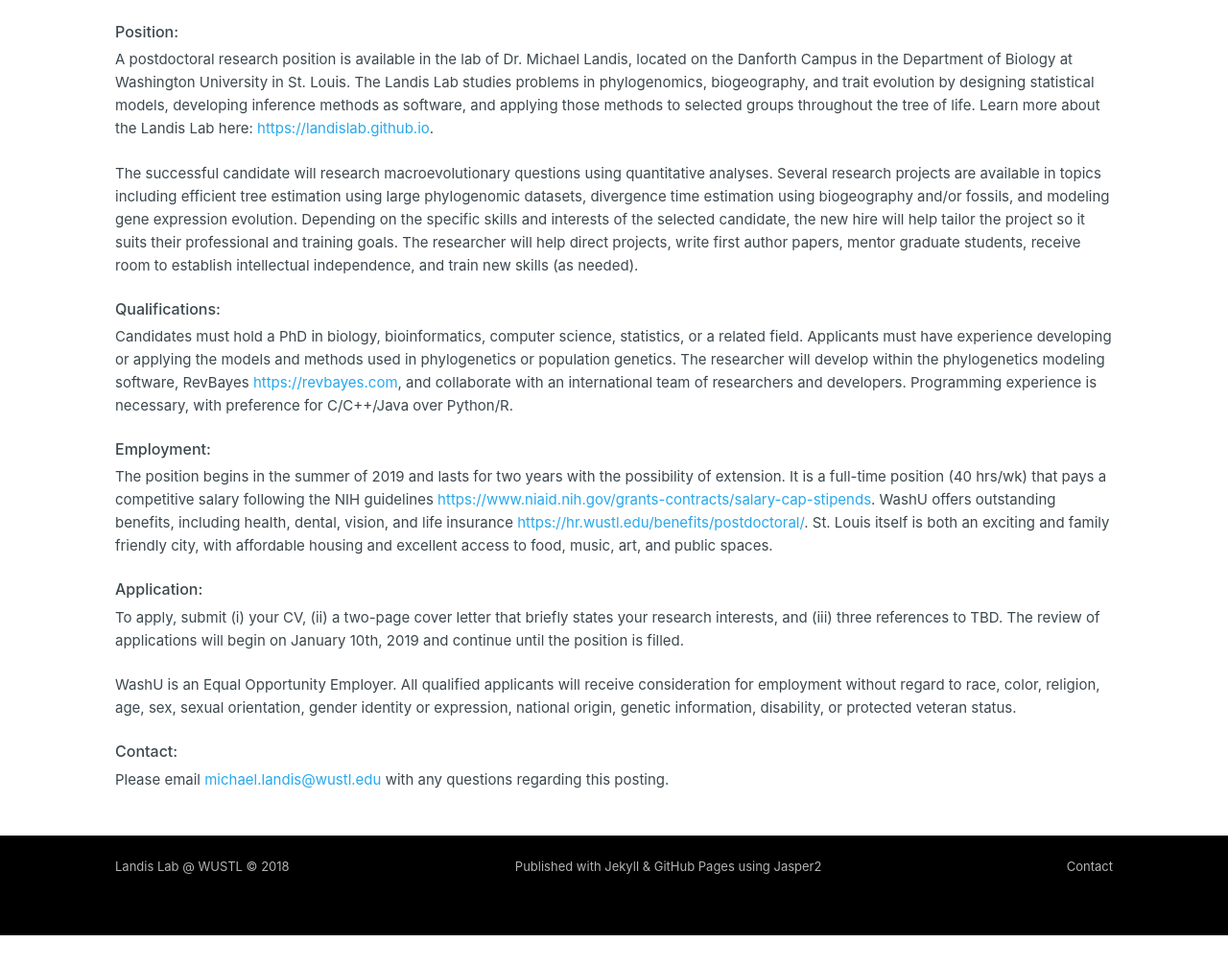
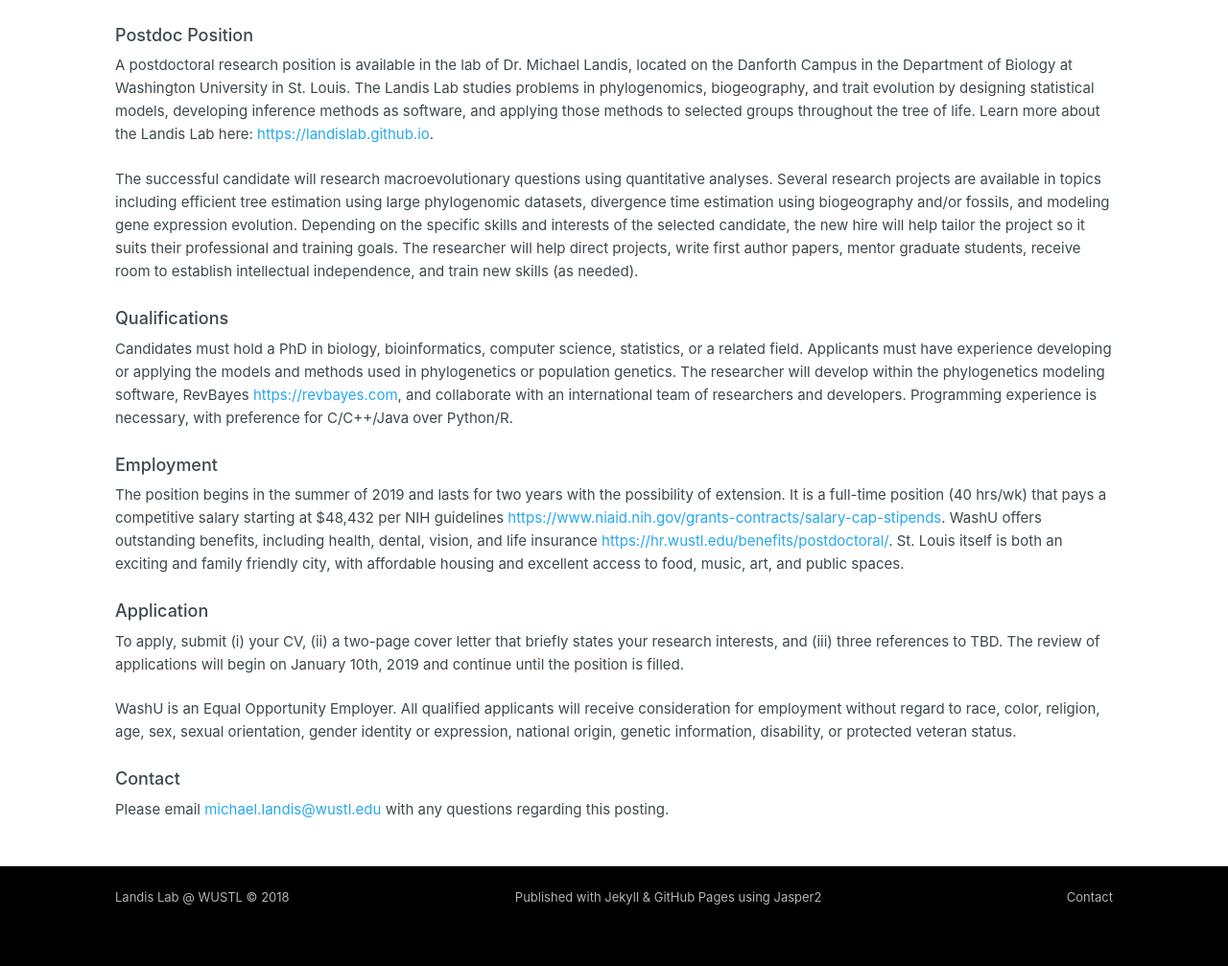
Before and after one commit to landislab/landislab.github.io, a Jekyll site: the page built from people/postdoc_position.md, in a window 1280 px wide. Shown: the part 255-1262 px from the top of the page at 96% size. Built offline with Jekyll 4.4.1, drawn with Linux system fonts in a browser that asks for light colours; nearby versions of some CDN libraries; before the commit the page ends 1230 px from its top, so only the background shows below that.

Commit message:
improved people page

```diff
--- a/_data/people.yml
+++ b/_data/people.yml
@@ -22,11 +22,11 @@
   github: False
   bitbucket: False
   cv: False
-  bio: Position available starting Summer 2019. Details are <a href="postdoc_position">here</a>. Contact <a href="mailto:michael.landis@wustl.edu">Michael</a> with questions.
+  bio: Position available starting Summer 2019. Details are <a href="postdoc_position">here</a>. <a href="mailto:michael.landis@wustl.edu">Contact</a> with questions if interested.
 
 phd_student:
   username: phd_student
-  name: (open position)
+  name:  (open position)
   position: PhD Student
   picture: phd_student.jpg
   url: False #mlandis.github.io
@@ -35,4 +35,4 @@
   github: False
   bitbucket: False
   cv: False
-  bio: Position available starting Summer 2019. Details are not yet available, but contact <a href="mailto:michael.landis@wustl.edu">Michael</a> with questions if interested.
+  bio: Position available starting Fall 2019. Details are <a href="phd_student_position">here</a>. <a href="mailto:michael.landis@wustl.edu">Contact</a> with questions if interested.
--- a/people/postdoc_position.md
+++ b/people/postdoc_position.md
@@ -6,21 +6,21 @@
 class: 'home-template'
 ---
 
-#### Position:
+### Postdoc Position
 A postdoctoral research position is available in the lab of Dr. Michael Landis, located on the Danforth Campus in the Department of Biology at Washington University in St. Louis. The Landis Lab studies problems in phylogenomics, biogeography, and trait evolution by designing statistical models, developing inference methods as software, and applying those methods to selected groups throughout the tree of life. Learn more about the Landis Lab here: <https://landislab.github.io>.
 
 The successful candidate will research macroevolutionary questions using quantitative analyses. Several research projects are available in topics including efficient tree estimation using large phylogenomic datasets, divergence time estimation using biogeography and/or fossils, and modeling gene expression evolution. Depending on the specific skills and interests of the selected candidate, the new hire will help tailor the project so it suits their professional and training goals. The researcher will help direct projects, write first author papers, mentor graduate students, receive room to establish intellectual independence, and train new skills (as needed).
 
-#### Qualifications:
+### Qualifications
 Candidates must hold a PhD in biology, bioinformatics, computer science, statistics, or a related field. Applicants must have experience developing or applying the models and methods used in phylogenetics or population genetics. The researcher will develop within the phylogenetics modeling software, RevBayes <https://revbayes.com>, and collaborate with an international team of researchers and developers. Programming experience is necessary, with preference for C/C++/Java over Python/R.
 
-#### Employment:
-The position begins in the summer of 2019 and lasts for two years with the possibility of extension. It is a full-time position (40 hrs/wk) that pays a competitive salary following the NIH guidelines <https://www.niaid.nih.gov/grants-contracts/salary-cap-stipends>. WashU offers outstanding benefits, including health, dental, vision, and life insurance <https://hr.wustl.edu/benefits/postdoctoral/>. St. Louis itself is both an exciting and family friendly city, with affordable housing and excellent access to food, music, art, and public spaces.
+### Employment
+The position begins in the summer of 2019 and lasts for two years with the possibility of extension. It is a full-time position (40 hrs/wk) that pays a competitive salary starting at $48,432 per NIH guidelines <https://www.niaid.nih.gov/grants-contracts/salary-cap-stipends>. WashU offers outstanding benefits, including health, dental, vision, and life insurance <https://hr.wustl.edu/benefits/postdoctoral/>. St. Louis itself is both an exciting and family friendly city, with affordable housing and excellent access to food, music, art, and public spaces.
 
-#### Application:
+### Application
 To apply, submit (i) your CV, (ii) a two-page cover letter that briefly states your research interests, and (iii) three references to TBD. The review of applications will begin on January 10th, 2019 and continue until the position is filled.
 
 WashU is an Equal Opportunity Employer. All qualified applicants will receive consideration for employment without regard to race, color, religion, age, sex, sexual orientation, gender identity or expression, national origin, genetic information, disability, or protected veteran status.
 
-#### Contact:
+### Contact
 Please email [michael.landis@wustl.edu](mailto:michael.landis@wustl.edu) with any questions regarding this posting.
```
Also changed, not shown: _layouts/people.html (+11 -2 lines), people/index.md (+0 -6 lines), people/phd_student_position.md (+6 -6 lines), research/index.md (+19 -4 lines), 5 other files.
